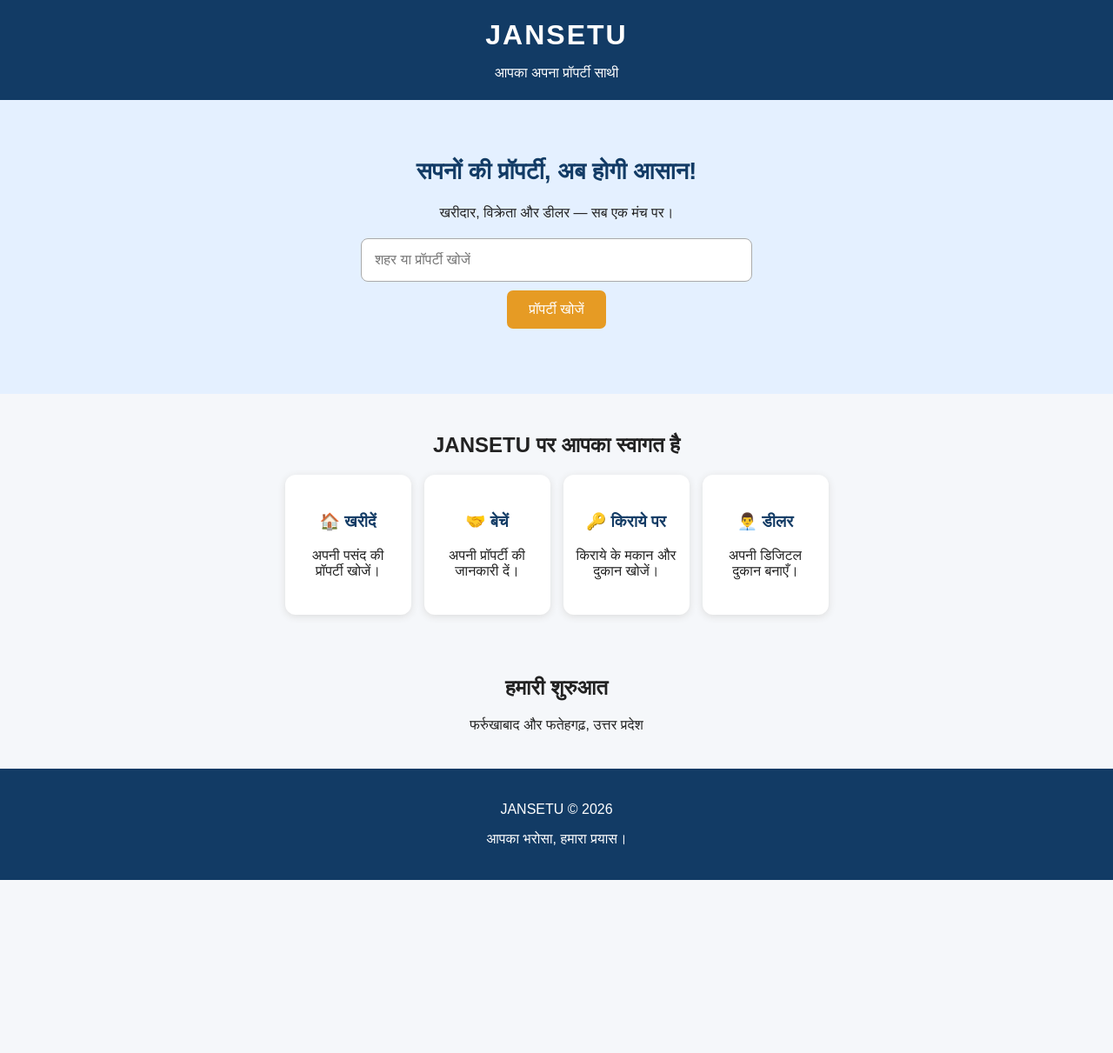
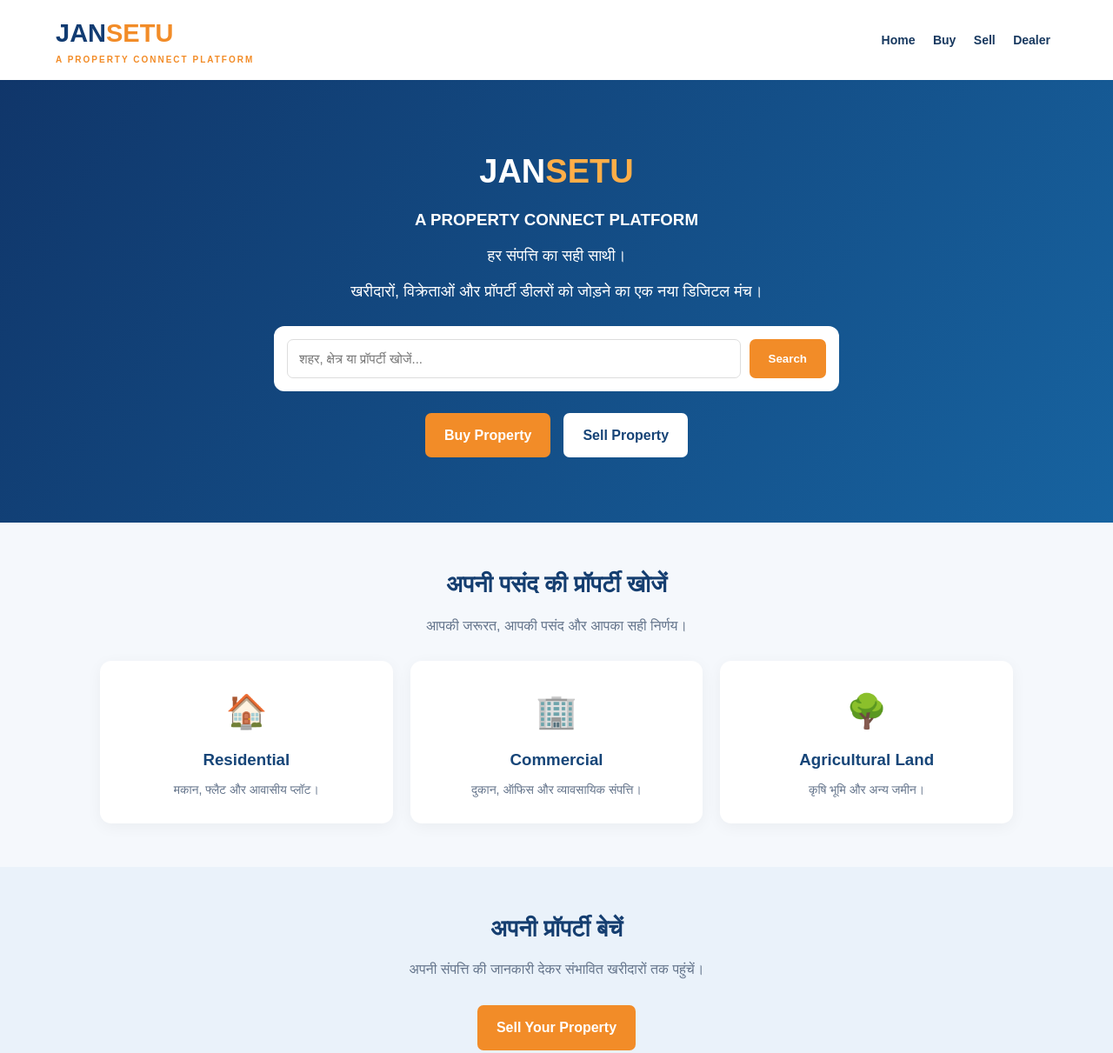
Before and after one commit to diwakerpathak811-arch/JANSETU, a plain HTML site: page index.html in a window 1280 px wide. Shown: the top 1211 px of the page at 87% size. Before the commit the page ends 1012 px from the top, so only its background shows below. Drawn offline with Linux system fonts and the light colour scheme.

Commit message:
Create new JANSETU homepage design

```diff
--- a/index.html
+++ b/index.html
@@ -3,86 +3,202 @@
 <head>
 <meta charset="UTF-8">
 <meta name="viewport" content="width=device-width, initial-scale=1.0">
-<title>JANSETU - अपना प्रॉपर्टी साथी</title>
+<title>JANSETU - A Property Connect Platform</title>
+<meta name="description" content="JANSETU - हर संपत्ति का सही साथी। खरीदारों, विक्रेताओं और प्रॉपर्टी डीलरों को जोड़ने वाला प्लेटफॉर्म।">
 
 <style>
-* {
-    box-sizing: border-box;
+*{margin:0;padding:0;box-sizing:border-box}
+
+body{
+font-family:Arial,sans-serif;
+color:#172b4d;
+background:#f5f8fc;
+line-height:1.6;
 }
-body {
-    margin: 0;
-    font-family: Arial, sans-serif;
-    background: #f5f7fa;
-    color: #222;
+
+header{
+background:white;
+padding:15px 5%;
+display:flex;
+align-items:center;
+justify-content:space-between;
+flex-wrap:wrap;
+box-shadow:0 2px 12px #00000010;
 }
-header {
-    background: #123b65;
-    color: white;
-    padding: 22px 15px;
-    text-align: center;
+
+.logo{
+font-size:29px;
+font-weight:900;
+color:#123c72;
 }
-header h1 {
-    margin: 0;
-    font-size: 32px;
-    letter-spacing: 2px;
+
+.logo span{color:#f28c28}
+
+.tag{
+font-size:10px;
+letter-spacing:2px;
+font-weight:bold;
+color:#f28c28;
+display:block;
 }
-header p {
-    margin-bottom: 0;
+
+nav a{
+text-decoration:none;
+color:#17385f;
+margin:8px;
+font-size:14px;
+font-weight:bold;
 }
-.hero {
-    text-align: center;
-    padding: 45px 15px;
-    background: #e4f0ff;
+
+.hero{
+background:linear-gradient(125deg,#10366a,#1763a0);
+color:white;
+text-align:center;
+padding:75px 18px;
 }
-.hero h2 {
-    font-size: 27px;
-    color: #123b65;
+
+.hero h1{
+font-size:38px;
+margin-bottom:10px;
 }
-.search {
-    max-width: 450px;
-    margin: 20px auto;
+
+.hero h1 span{color:#ffae48}
+
+.hero p{
+font-size:18px;
+margin:12px auto;
+max-width:650px;
 }
-input {
-    width: 100%;
-    padding: 15px;
-    border: 1px solid #aaa;
-    border-radius: 8px;
-    font-size: 16px;
+
+.search{
+background:white;
+padding:15px;
+border-radius:12px;
+max-width:650px;
+margin:25px auto;
+display:flex;
+gap:10px;
 }
-button {
-    background: #e69b24;
-    color: white;
-    border: none;
-    padding: 13px 25px;
-    border-radius: 7px;
-    font-size: 16px;
-    margin: 10px 5px;
+
+.search input{
+flex:1;
+min-width:0;
+border:1px solid #ddd;
+padding:13px;
+border-radius:7px;
+font-size:15px;
 }
-section {
-    padding: 25px 15px;
-    text-align: center;
+
+button,.btn{
+background:#f28c28;
+color:white;
+border:none;
+padding:13px 22px;
+border-radius:7px;
+font-weight:bold;
+cursor:pointer;
+text-decoration:none;
+display:inline-block;
 }
-.cards {
-    display: flex;
-    flex-wrap: wrap;
-    justify-content: center;
-    gap: 15px;
+
+.actions{
+display:flex;
+justify-content:center;
+gap:15px;
+flex-wrap:wrap;
+margin-top:20px;
 }
-.card {
-    background: white;
-    padding: 25px 15px;
-    border-radius: 12px;
-    width: 145px;
-    box-shadow: 0 2px 8px #ddd;
+
+.actions .secondary{background:white;color:#174477}
+
+section{
+padding:50px 6%;
+text-align:center;
 }
-.card h3 {
-    color: #123b65;
+
+section h2{
+font-size:27px;
+color:#153e70;
+margin-bottom:12px;
 }
-footer {
-    background: #123b65;
-    color: white;
-    text-align: center;
-    padding: 22px;
+
+.sub{
+color:#64748b;
+margin-bottom:28px;
+}
+
+.cards{
+display:grid;
+grid-template-columns:repeat(auto-fit,minmax(220px,1fr));
+gap:20px;
+max-width:1050px;
+margin:auto;
+}
+
+.card{
+background:white;
+padding:28px 18px;
+border-radius:13px;
+box-shadow:0 4px 18px #0000000c;
+}
+
+.icon{
+font-size:38px;
+margin-bottom:10px;
+}
+
+.card h3{color:#164578;margin-bottom:8px}
+
+.card p{color:#64748b;font-size:14px}
+
+.invest{
+background:#fff3e5;
+padding:45px 15px;
+text-align:center;
+}
+
+.invest h2{color:#bd6818}
+
+.invest p{
+font-size:18px;
+max-width:750px;
+margin:10px auto;
+}
+
+.notice{
+background:#fff;
+border:2px solid #e6a23c;
+border-radius:12px;
+padding:25px;
+max-width:900px;
+margin:auto;
+text-align:left;
+}
+
+.notice h3{color:#b45309;margin-bottom:10px}
+
+.notice p{font-size:14px;color:#475569;margin-bottom:8px}
+
+footer{
+background:#102d50;
+color:white;
+padding:35px 6%;
+text-align:center;
+}
+
+footer .logo{color:white}
+
+footer p{font-size:13px;margin-top:10px;color:#d5e2f1}
+
+footer a{color:#ffb45b;text-decoration:none}
+
+@media(max-width:600px){
+header{justify-content:center;gap:12px}
+nav{text-align:center}
+nav a{margin:5px;font-size:12px}
+.hero h1{font-size:29px}
+.search{flex-direction:column}
+section{padding:38px 5%}
 }
 </style>
 </head>
@@ -90,54 +206,134 @@ footer {
 <body>
 
 <header>
-<h1>JANSETU</h1>
-<p>आपका अपना प्रॉपर्टी साथी</p>
+<div>
+<div class="logo">JAN<span>SETU</span></div>
+<span class="tag">A PROPERTY CONNECT PLATFORM</span>
+</div>
+
+<nav>
+<a href="#home">Home</a>
+<a href="#buy">Buy</a>
+<a href="#sell">Sell</a>
+<a href="#dealer">Dealer</a>
+</nav>
 </header>
 
-<div class="hero">
-<h2>सपनों की प्रॉपर्टी, अब होगी आसान!</h2>
-<p>खरीदार, विक्रेता और डीलर — सब एक मंच पर।</p>
+<div class="hero" id="home">
+<h1>JAN<span>SETU</span></h1>
+<h3>A PROPERTY CONNECT PLATFORM</h3>
+
+<p>हर संपत्ति का सही साथी।</p>
+<p>खरीदारों, विक्रेताओं और प्रॉपर्टी डीलरों को जोड़ने का एक नया डिजिटल मंच।</p>
 
 <div class="search">
-<input type="text" placeholder="शहर या प्रॉपर्टी खोजें">
-<button>प्रॉपर्टी खोजें</button>
+<input type="text" id="propertySearch"
+placeholder="शहर, क्षेत्र या प्रॉपर्टी खोजें...">
+<button onclick="searchProperty()">Search</button>
+</div>
+
+<div class="actions">
+<a href="#buy" class="btn">Buy Property</a>
+<a href="#sell" class="btn secondary">Sell Property</a>
 </div>
 </div>
 
-<section>
-<h2>JANSETU पर आपका स्वागत है</h2>
+<section id="buy">
+<h2>अपनी पसंद की प्रॉपर्टी खोजें</h2>
+<p class="sub">आपकी जरूरत, आपकी पसंद और आपका सही निर्णय।</p>
+
 <div class="cards">
 <div class="card">
-<h3>🏠 खरीदें</h3>
-<p>अपनी पसंद की प्रॉपर्टी खोजें।</p>
+<div class="icon">🏠</div>
+<h3>Residential</h3>
+<p>मकान, फ्लैट और आवासीय प्लॉट।</p>
 </div>
 
 <div class="card">
-<h3>🤝 बेचें</h3>
-<p>अपनी प्रॉपर्टी की जानकारी दें।</p>
+<div class="icon">🏢</div>
+<h3>Commercial</h3>
+<p>दुकान, ऑफिस और व्यावसायिक संपत्ति।</p>
 </div>
 
 <div class="card">
-<h3>🔑 किराये पर</h3>
-<p>किराये के मकान और दुकान खोजें।</p>
-</div>
-
-<div class="card">
-<h3>👨‍💼 डीलर</h3>
-<p>अपनी डिजिटल दुकान बनाएँ।</p>
+<div class="icon">🌳</div>
+<h3>Agricultural Land</h3>
+<p>कृषि भूमि और अन्य जमीन।</p>
 </div>
 </div>
 </section>
 
-<section>
-<h2>हमारी शुरुआत</h2>
-<p>फर्रुखाबाद और फतेहगढ़, उत्तर प्रदेश</p>
+<section id="sell" style="background:#eaf2fa">
+<h2>अपनी प्रॉपर्टी बेचें</h2>
+<p class="sub">अपनी संपत्ति की जानकारी देकर संभावित खरीदारों तक पहुंचें।</p>
+<a href="#contact" class="btn">Sell Your Property</a>
+</section>
+
+<section id="dealer">
+<h2>Dealer Registration</h2>
+<p class="sub">अपनी डिजिटल प्रॉपर्टी दुकान बनाएं और ग्राहकों तक पहुंचें।</p>
+
+<div class="cards">
+<div class="card">
+<div class="icon">🤝</div>
+<h3>Dealer Profile</h3>
+<p>अपना नाम, फोटो और संपर्क जानकारी प्रदर्शित करें।</p>
+</div>
+
+<div class="card">
+<div class="icon">🏪</div>
+<h3>Digital Store</h3>
+<p>अपनी प्रॉपर्टी लिस्टिंग एक जगह दिखाएं।</p>
+</div>
+
+<div class="card">
+<div class="icon">⭐</div>
+<h3>Build Trust</h3>
+<p>ग्राहकों के साथ पारदर्शी संबंध बनाएं।</p>
+</div>
+</div>
+</section>
+
+<div class="invest">
+<h2>प्रॉपर्टी एक बेहतर इन्वेस्टमेंट है।</h2>
+<p>आज का सही निर्णय, कल का बेहतर भविष्य।</p>
+<p>सही जानकारी और स्वतंत्र जांच के साथ अपने निवेश का निर्णय लें।</p>
+</div>
+
+<section id="contact">
+<h2>JANSETU से जुड़ें</h2>
+<p class="sub">खरीदार, विक्रेता और डीलर — सभी का स्वागत है।</p>
+<p>संपर्क जानकारी और रजिस्ट्रेशन की सुविधा जल्द उपलब्ध होगी।</p>
+</section>
+
+<section style="padding-top:10px">
+<div class="notice">
+<h3>⚠️ महत्वपूर्ण सूचना एवं चेतावनी</h3>
+<p>प्रॉपर्टी खरीदने या उसमें निवेश करने से पहले उसकी समस्त कानूनी, राजस्व एवं भौतिक जांच-पड़ताल स्वयं अवश्य करें।</p>
+<p>भूमि के स्वामित्व, खसरा-खतौनी, नक्शे, विवाद एवं अन्य संबंधित दस्तावेजों की स्वतंत्र रूप से पुष्टि करें।</p>
+<p>JANSETU पर उपलब्ध जानकारी केवल सूचनात्मक है। किसी भी संपत्ति की वैधानिक स्थिति या निवेश पर लाभ की गारंटी JANSETU द्वारा नहीं दी जाती।</p>
+</div>
 </section>
 
 <footer>
-<p>JANSETU © 2026</p>
-<p>आपका भरोसा, हमारा प्रयास।</p>
+<div class="logo">JAN<span>SETU</span></div>
+<p>A PROPERTY CONNECT PLATFORM</p>
+<p>हर संपत्ति का सही साथी।</p>
+<p>विश्वास | पारदर्शिता | जिम्मेदारी</p>
+<p>© 2026 JANSETU. All Rights Reserved.</p>
+<p><a href="#home">Back to Top ↑</a></p>
 </footer>
+
+<script>
+function searchProperty(){
+const value=document.getElementById("propertySearch").value.trim();
+if(!value){
+alert("कृपया शहर या प्रॉपर्टी का नाम लिखें।");
+return;
+}
+alert("JANSETU पर '"+value+"' की खोज सुविधा जल्द उपलब्ध होगी।");
+}
+</script>
 
 </body>
 </html>
```
